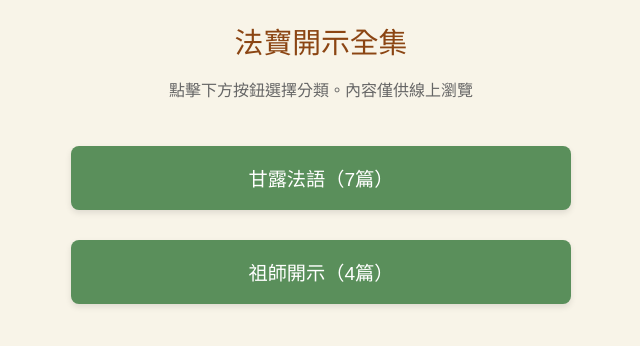
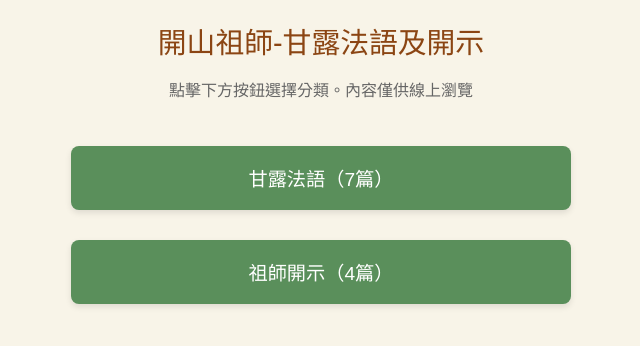
Before and after one commit to PuChuan-PatriarchTaught/dharma-teachings, a plain HTML site: page index.html in a window 1280 px wide. Shown: the whole page, without its empty margins (319-959 px from the left). Drawn offline with Linux system fonts and the light colour scheme.

Commit message:
Add files via upload

```diff
--- a/index.html
+++ b/index.html
@@ -3,7 +3,7 @@
 <head>
     <meta charset="UTF-8">
     <meta name="viewport" content="width=device-width, initial-scale=1.0, maximum-scale=1.0, user-scalable=no">
-    <title>法寶開示全集</title>
+    <title>開山祖師-甘露法語及開示</title>
     <style>
         :root {
             --primary-color: #5a8f5b;
@@ -89,7 +89,7 @@
 </head>
 <body>
     <div id="main-menu">
-        <h1>法寶開示全集</h1>
+        <h1>開山祖師-甘露法語及開示</h1>
         <p class="subtitle">點擊下方按鈕選擇分類。內容僅供線上瀏覽</p>
 
         <div class="category-container">
```
